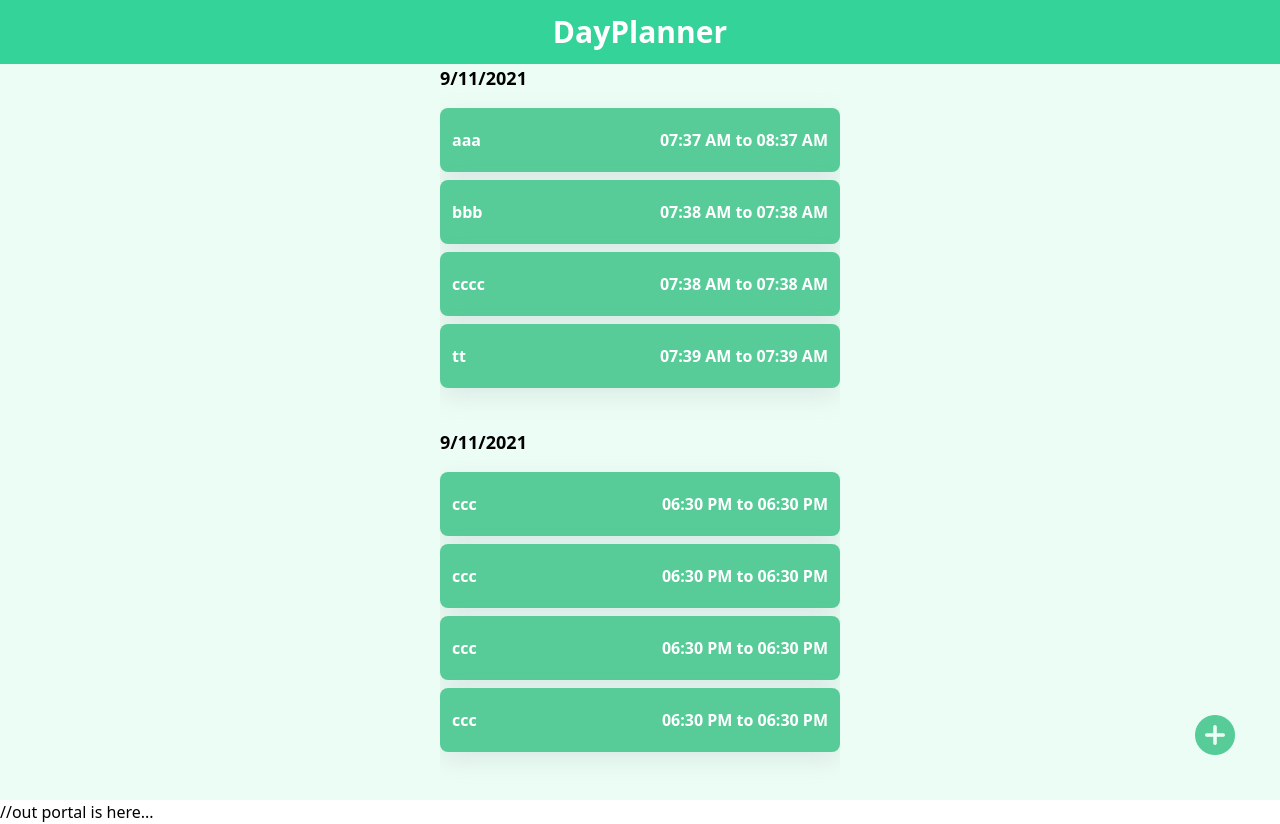
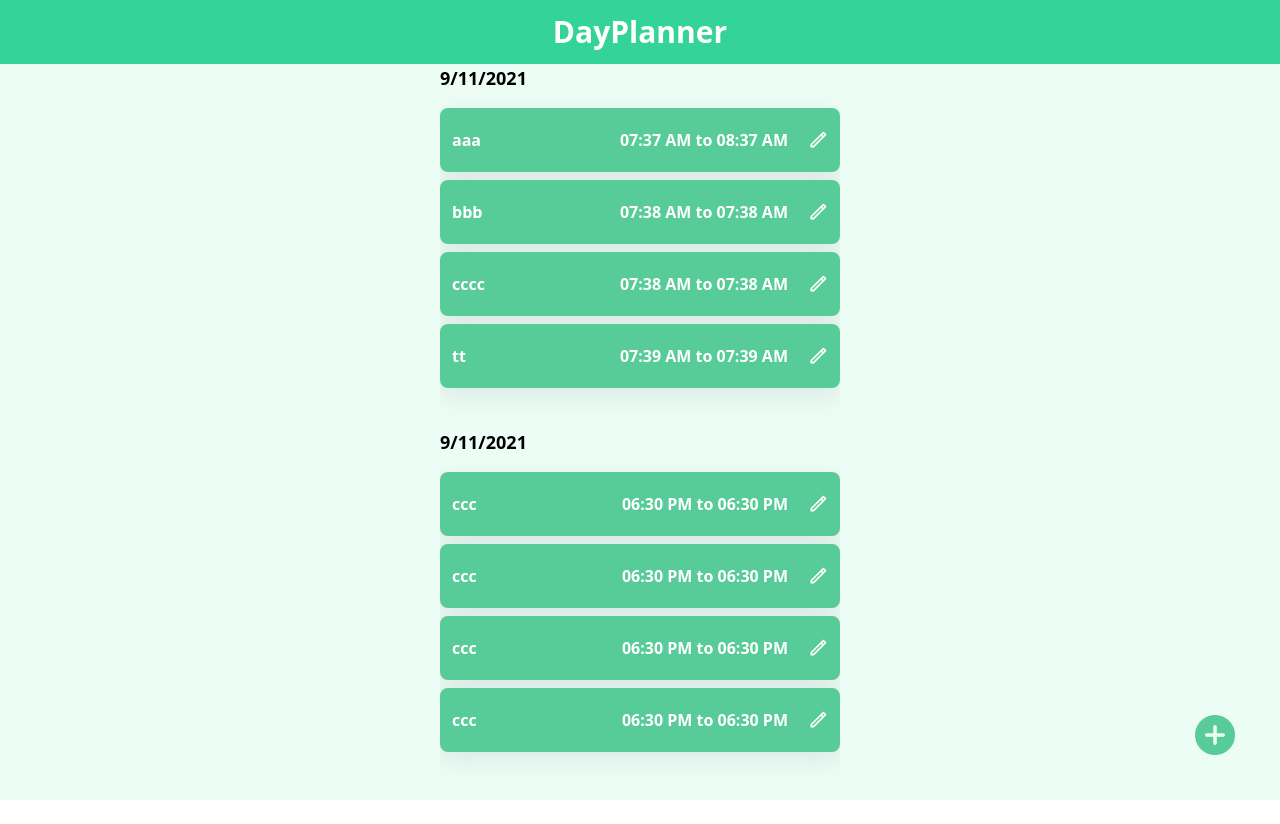
Before and after one commit to AbhinavKhandujaDev/DayPlanner, a Next.js app: page /home in a window 1280 px wide. After the commit the page ends 800 px from the top, so only its background shows below. Built offline with nearby package versions, Linux system fonts and the light colour scheme.

Commit message:
Modal Popup added

```diff
--- a/Components/Modal.js
+++ b/Components/Modal.js
@@ -1,18 +1,19 @@
-import { useEffect, useState } from "react";
 import { createPortal } from "react-dom";
 
-const Modal = ({ children }) => {
-  const [mounted, setMounted] = useState(false);
-
-  useEffect(() => {
-    setMounted(true);
-
-    return () => setMounted(false);
-  }, []);
-
-  return mounted
-    ? createPortal(children, document.querySelector("#myportal"))
-    : null;
+const Modal = ({ children, onClick }) => {
+  return createPortal(
+    <div
+      id="modal"
+      style={{ background: "rgba(0,0,0, 0.3)" }}
+      className="w-screen h-screen absolute top-0 left-0 flex items-center justify-center z-10"
+      onClick={(e) => {
+        if (e.target.id === "modal") onClick && onClick();
+      }}
+    >
+      {children}
+    </div>,
+    document.querySelector("#myportal")
+  );
 };
 
 export default Modal;
--- a/Components/PlannerView/PlannerView.tsx
+++ b/Components/PlannerView/PlannerView.tsx
@@ -66,9 +66,9 @@ const PlannerView: FC<PlannerProps> = (props) => {
 
   return (
     <div
-      className={`flex items-start justify-center ${styles.plannerview} ${props.className}`}
+      className={`PlannerView relative flex items-start justify-center ${styles.plannerview} ${props.className}`}
     >
-      <div className="rounded-xl filter blur-sm w-full h-full absolute bg-green-500 opacity-40 top-0"></div>
+      <div className="rounded-xl w-full h-full absolute bg-gray-50 top-0"></div>
       <div className="z-10 flex items-center flex-col">
         <div className="text-3xl my-5">Add a plan</div>
         <TitleInputView title="Task Name: ">
--- a/pages/_document.tsx
+++ b/pages/_document.tsx
@@ -7,7 +7,7 @@ export default class MyDocument extends Document {
         <Head />
         <body>
           <Main />
-          <div id="myportal" /> //out portal is here...
+          <div id="myportal" />
           <NextScript />
         </body>
       </Html>
--- a/pages/home.tsx
+++ b/pages/home.tsx
@@ -2,6 +2,7 @@ import { useState, useEffect } from "react";
 import Header from "../Components/header/Header";
 import styles from "../styles/styles.module.css";
 import PlannerView from "../Components/PlannerView/PlannerView";
+import Modal from "../Components/Modal";
 
 import { ListModel, Task } from "../Models/TaskInterfaces";
 
@@ -118,9 +119,16 @@ const home = () => {
                   className={`mb-2 rounded-lg bg-white w-full bg-row-green h-16 flex items-center px-3 justify-between ${styles.shadow} ${styles.ul}`}
                 >
                   <div className="text-white font-bold">{task.name}</div>
-                  <div className="text-white font-bold">{`${getTime(
-                    task.start
-                  )} to ${getTime(task.end)}`}</div>
+                  <div className="text-white font-bold flex">
+                    {`${getTime(task.start)} to ${getTime(task.end)}`}{" "}
+                    <img
+                      className="ml-5 cursor-pointer"
+                      width="20px"
+                      height="20px"
+                      src="/images/edit-icon.svg"
+                      alt=""
+                    />
+                  </div>
                 </div>
               ))}
             </li>
@@ -135,7 +143,9 @@ const home = () => {
         </div>
       </div>
       {state?.showModal ? (
-        <PlannerView className="absolute top-32" onAdd={addTask} />
+        <Modal onClick={() => setstate({ ...state, showModal: false })}>
+          <PlannerView className={`${styles.planneranim}`} onAdd={addTask} />
+        </Modal>
       ) : null}
     </div>
   );
--- a/styles/styles.module.css
+++ b/styles/styles.module.css
@@ -1,12 +1,24 @@
 .shadow {
     box-shadow: rgba(149, 157, 165, 0.2) 0px 8px 24px;
-}
-
-#myportal {
-    width: 100vw;
-    height: 100vh;
 }
 
 .ul {
     width: 400px;
 }
+
+.planneranim {
+    opacity: 0;
+    top: 20px;
+    animation: planneranim 0.3s ease-in-out forwards;
+}
+
+@keyframes planneranim {
+    30% {
+        top: -10px;
+        opacity: 1;
+    }
+    100% {
+        top: 0px;
+        opacity: 1;
+    }
+}
```
Also changed, not shown: public/images/edit-icon.svg (added).
